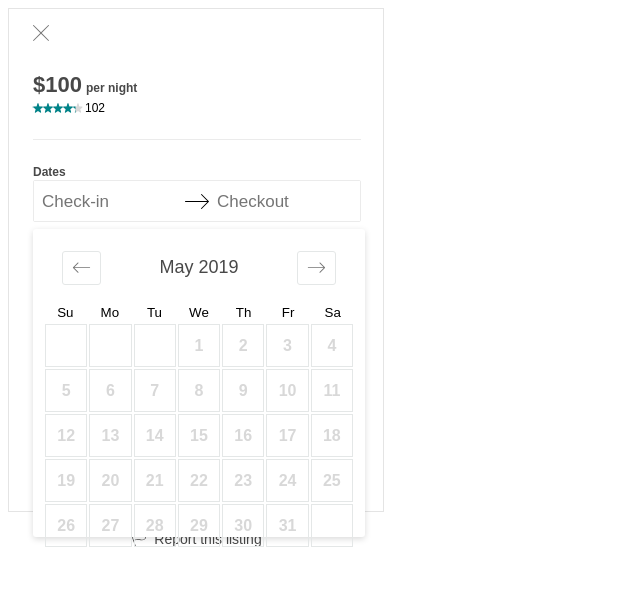
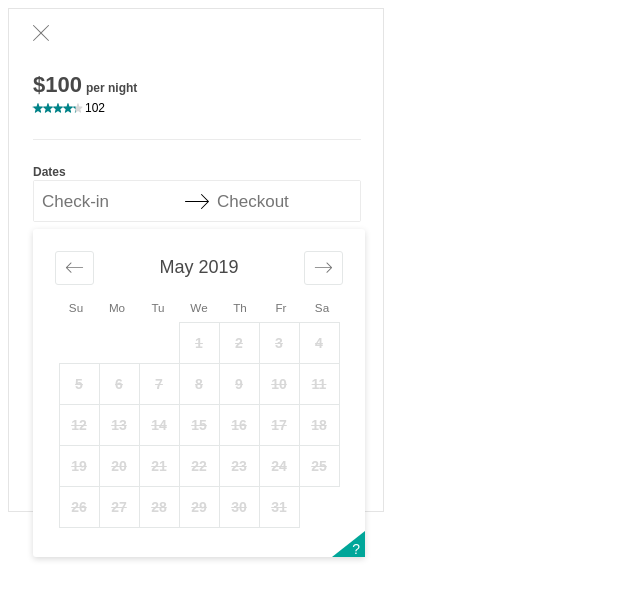
Before and after one commit to sky-bnb/component-booking-gi, a React app: page / in a window 1280 px wide. Shown: the top 598 px of the page, without its empty margins (0-640 px from the left). Built offline with nearby package versions, Linux system fonts and the light colour scheme.

Commit message:
completes basic calendar functionality and styling

```diff
--- a/src/components/Calendar.jsx
+++ b/src/components/Calendar.jsx
@@ -5,6 +5,13 @@ import Day from './Day.jsx';
 
 const StyledCalendar = styled.table`
   padding: 0px 10px;
+  border-collapse: collapse;
+  display: inline-block;
+`;
+
+const StyledRow = styled.tr`
+  height: 41px;
+  width: 288px;
 `;
 
 // change size of calendar based on number of rendered weeks?
@@ -45,7 +52,7 @@ const Calendar = (props) => {
 
   return (
     <StyledCalendar>
-      <tbody>{buildMonth(calendarMonth).map(week => <tr>{ week.map(({ date, isBlank}, index) => <Day date={date} key={index} isBlank={isBlank} />) }</tr> )}</tbody>
+      <tbody>{buildMonth(calendarMonth).map(week => <StyledRow>{ week.map(({ date, isBlank}, index) => <Day date={date} key={index} isBlank={isBlank} />) }</StyledRow> )}</tbody>
     </StyledCalendar>
   );
 };
--- a/src/components/DatesDropdown.jsx
+++ b/src/components/DatesDropdown.jsx
@@ -1,11 +1,10 @@
 import React from 'react';
 import styled from 'styled-components';
-// import moment from 'moment';
 import Calendar from './Calendar.jsx';
 
 const StyledDatesDropdown = styled.div`
   width: 332px;
-  height: 308px;
+  height: 328px;
   margin-top: 65px;
   background-color: rgb(255, 255, 255);
   border-radius: 3px;
@@ -13,9 +12,10 @@ const StyledDatesDropdown = styled.div`
   position: absolute;
   z-index: 2;
   transition: height 0.2s ease-in-out 0s;
+  text-align: center;
 `;
 
-const StyledButton = styled.button`
+const StyledMonthButton = styled.button`
   cursor: pointer;
   user-select: none;
   background-color: rgb(255, 255, 255);
@@ -30,6 +30,10 @@ const StyledButton = styled.button`
   border-image: initial;
   border-radius: 3px;
   padding: 6px 9px;
+
+  :hover {
+    border-color: rgb(196, 196, 196);
+  }
 `;
 
 const StyledSVG = styled.svg`
@@ -39,27 +43,32 @@ const StyledSVG = styled.svg`
 const StyledCalendarHeader = styled.div`
   display: flex;
   align-items: center;
-  justify-content: space-around;
+  justify-content: space-between;
   text-align: center;
-  padding: 22px 0px 15px 0px;
+  padding: 22px 22px 15px 22px;
 `;
 
 const StyledWeekTitleRow = styled.ul`
   display: flex;
-  justify-content: space-around;
-  padding: 0px 10px;
-  margin: 1px 0px;
+  justify-content: center;
+  padding: 0px 22px;
+  margin: 1px 0px 1px 0px;
   list-style: none;
+  height: 20px;
+  width: 288px;
 `;
 
 const StyledWeekTitle = styled.li`
   height: 20px;
   width: 41px;
-  padding: 0px;
+  display: flex;
+  justify-content: center;
+`;
+
+const StyledSmall = styled.small`
+  font-family: 'Quicksand', sans-serif;
+  font-size: 11.6667px;
   color: rgb(117, 117, 117)
-  font-size: smaller;
-  text-align: center;
-  line-height: 1.43;
 `;
 
 const StyledMonthTitle = styled.div`
@@ -68,32 +77,62 @@ const StyledMonthTitle = styled.div`
   font-size: 18px;
 `;
 
+const StyledQuestionButton = styled.button`
+  content: "";
+  display: inline-block;
+  position: absolute;
+  bottom: 0px;
+  right: 0px;
+  width: 33px;
+  height: 26px;
+  background: none;
+  border-top: 26px solid transparent;
+  border-right: 33px solid rgb(0, 166, 153);
+  border-left: 0px;
+  border-bottom: 0px;
+  padding: 0px;
+  cursor: pointer;
+  overflow: visible;
+`;
+
+const StyledQuestionMark = styled.span`
+  color: rgb(255, 255, 255);
+  position: absolute;
+  font-family: 'Quicksand', sans-serif;
+  font-size: 14px;
+  bottom: 0px;
+  right: 5px;
+  pointer: cursor;
+`;
+
 const DatesDropdown = (props) => {
   const { calendarMonth, updateCalendarMonth } = props;
 
   return (
   <StyledDatesDropdown>
     <StyledCalendarHeader>
-      <StyledButton onClick={() => updateCalendarMonth(-1)}>
+      <StyledMonthButton onClick={() => updateCalendarMonth(-1)}>
         <StyledSVG focusable="false" viewBox="0 0 1000 1000" height="19px" width="19px"><path d="M336.2 274.5l-210.1 210h805.4c13 0 23 10 23 23s-10 23-23 23H126.1l210.1 210.1c11 11 11 21 0 32-5 5-10 7-16 7s-11-2-16-7l-249.1-249c-11-11-11-21 0-32l249.1-249.1c21-21.1 53 10.9 32 32z" /></StyledSVG>
-      </StyledButton>
+      </StyledMonthButton>
       <StyledMonthTitle>{calendarMonth.format('MMMM YYYY')}</StyledMonthTitle>
-      <StyledButton onClick={() => updateCalendarMonth(1)}>
+      <StyledMonthButton onClick={() => updateCalendarMonth(1)}>
         <StyledSVG focusable="false" viewBox="0 0 1000 1000" height="19px" width="19px"><path d="M694.4 242.4l249.1 249.1c11 11 11 21 0 32L694.4 772.7c-5 5-10 7-16 7s-11-2-16-7c-11-11-11-21 0-32l210.1-210.1H67.1c-13 0-23-10-23-23s10-23 23-23h805.4L662.4 274.5c-21-21.1 11-53.1 32-32.1z" /></StyledSVG>
-      </StyledButton>
+      </StyledMonthButton>
     </StyledCalendarHeader>
 
       <StyledWeekTitleRow>
-        <StyledWeekTitle><small>Su</small></StyledWeekTitle>
-        <StyledWeekTitle><small>Mo</small></StyledWeekTitle>
-        <StyledWeekTitle><small>Tu</small></StyledWeekTitle>
-        <StyledWeekTitle><small>We</small></StyledWeekTitle>
-        <StyledWeekTitle><small>Th</small></StyledWeekTitle>
-        <StyledWeekTitle><small>Fr</small></StyledWeekTitle>
-        <StyledWeekTitle><small>Sa</small></StyledWeekTitle>
+        <StyledWeekTitle><StyledSmall>Su</StyledSmall></StyledWeekTitle>
+        <StyledWeekTitle><StyledSmall>Mo</StyledSmall></StyledWeekTitle>
+        <StyledWeekTitle><StyledSmall>Tu</StyledSmall></StyledWeekTitle>
+        <StyledWeekTitle><StyledSmall>We</StyledSmall></StyledWeekTitle>
+        <StyledWeekTitle><StyledSmall>Th</StyledSmall></StyledWeekTitle>
+        <StyledWeekTitle><StyledSmall>Fr</StyledSmall></StyledWeekTitle>
+        <StyledWeekTitle><StyledSmall>Sa</StyledSmall></StyledWeekTitle>
       </StyledWeekTitleRow>
 
     <Calendar calendarMonth={calendarMonth}/>
+    <StyledQuestionButton></StyledQuestionButton>
+    <StyledQuestionMark>?</StyledQuestionMark>
   </StyledDatesDropdown>
   );
 };
--- a/src/components/Day.jsx
+++ b/src/components/Day.jsx
@@ -2,15 +2,20 @@ import React from 'react';
 import styled from 'styled-components';
 
 const StyledDay = styled.td`
-  width: 39px;
-  height: 39px;
+  font-size: 14px;
+  width: 37px;
+  height: 37px;
   display: table-cell;
   font-family: 'Quicksand', sans-serif;
   font-weight: 700;
   line-height: 12px;
   text-align: center;
+  text-decoration: line-through;
   color: rgb(216, 216, 216);
-  border: 1px double rgb(228, 231, 231);
+  border: ${props => props.isBlank ? 'none' : '1px double rgb(228, 231, 231)'};
+  border-spacing: 0px;
+  padding: 1px;
+  margin: 0px;
 `;
 
 const Day = (props) => {
```
